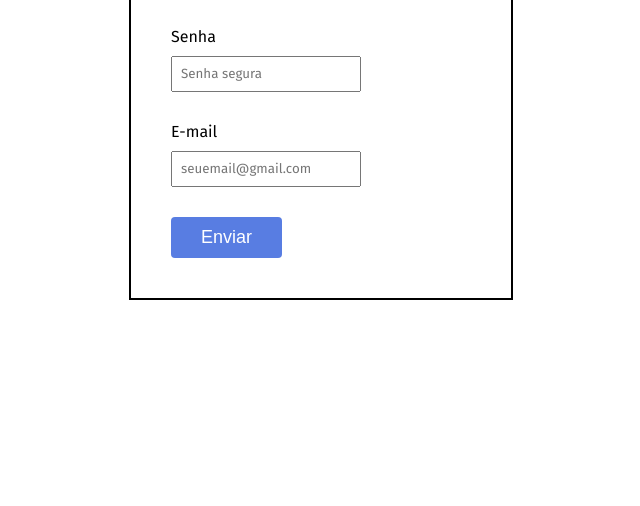
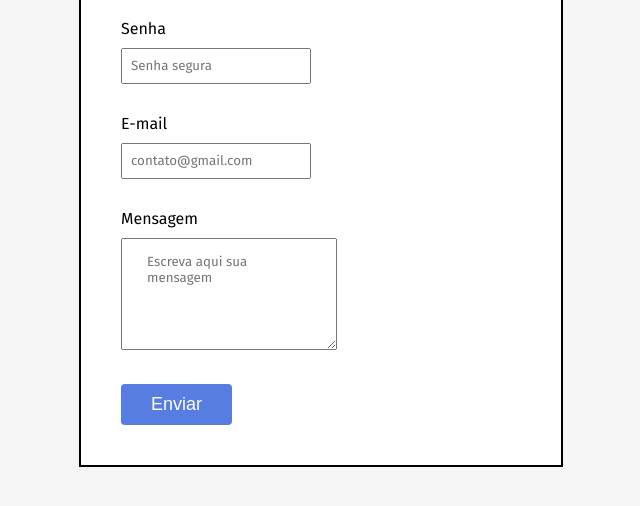
Before and after one commit to MatheusDir/formulario, a plain HTML site: page index.html in a window 1280 px wide. Shown: the part 216-722 px from the top of the page, without its empty margins (319-959 px from the left). Drawn offline with Linux system fonts and the light colour scheme.

Commit message:
formulario atualizado

```diff
--- a/css/style.css
+++ b/css/style.css
@@ -5,14 +5,15 @@ body, div, p, article, header, ul, nav, li, h1, h2, h3, h4, h5 {
 
 body{
   font-family: 'Fira Sans', sans-serif;
+  background-color: #f5f5f5;
 }
 
 .estrutura {
   padding: 40px;
   border: 2px solid black;
-  max-width: 300px;
-  margin: 0 auto;
-
+  max-width: 400px;
+  margin: 30px auto;
+  background-color: #ffffff;
 }
 
 label{
@@ -41,3 +42,8 @@ button{
 button:hover{
   background-color: rgba(88, 125, 226, 0.6);
 }
+
+textarea{
+  padding: 15px 25px;
+  font-family: 'Fira Sans', sans-serif;
+}
--- a/index.html
+++ b/index.html
@@ -18,13 +18,17 @@
 
     <form action="">
       <label for="nome">Nome</label>
-        <input type="text" id="nome" name="nome" placeholder="Matheus" required>
+      <input type="text" id="nome" name="nome" placeholder="Matheus" required>
+
 
         <label for="senha">Senha</label>
         <input type="password" id="senha" name="senha" placeholder="Senha segura" required>
 
         <label for="email">E-mail</label>
-        <input type="email" id="email" name="email" placeholder="seuemail@gmail.com" required>
+        <input type="email" id="email" name="email" placeholder="contato@gmail.com" required>
+
+        <label for="mensagem">Mensagem</label>
+        <textarea rows="5" id="mensagem" name="mensagem" placeholder="Escreva aqui sua mensagem"></textarea>
 
         <button>Enviar</button>
     </form>
```
